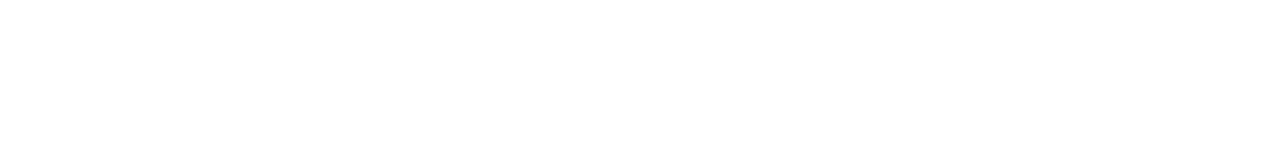
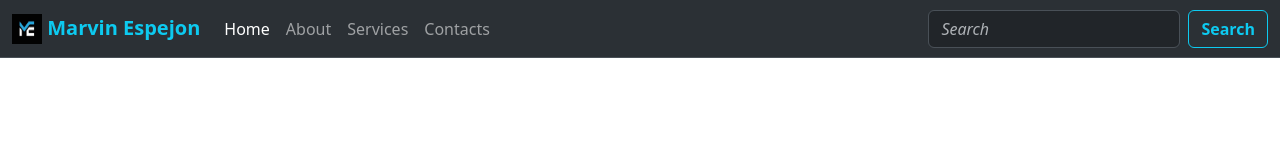
Before and after one commit to nivramnojepse/Bootstrap, a plain HTML site: page bootstrap-practice.html in a window 1280 px wide. Drawn offline with nearby package versions, Linux system fonts and the light colour scheme.

Commit message:
created a navbar

```diff
--- a/bootstrap-practice.html
+++ b/bootstrap-practice.html
@@ -6,9 +6,42 @@
         <link href="https://cdn.jsdelivr.net/npm/bootstrap@5.3.2/dist/css/bootstrap.min.css" rel="stylesheet" integrity="sha384-T3c6CoIi6uLrA9TneNEoa7RxnatzjcDSCmG1MXxSR1GAsXEV/Dwwykc2MPK8M2HN" crossorigin="anonymous">
         <link rel="stylesheet" href="https://cdnjs.cloudflare.com/ajax/libs/font-awesome/6.5.1/css/all.min.css" integrity="sha512-DTOQO9RWCH3ppGqcWaEA1BIZOC6xxalwEsw9c2QQeAIftl+Vegovlnee1c9QX4TctnWMn13TZye+giMm8e2LwA==" crossorigin="anonymous" referrerpolicy="no-referrer" />
         <link href="https://unpkg.com/aos@2.3.1/dist/aos.css" rel="stylesheet">
+        <script src="script.js"></script>
         <title>ME Company</title>
     </head>
     <body>
+        <nav class="autohide navbar navbar-expand-lg bg-body-tertiary bg-dark border-bottom border-body" data-bs-theme="dark" id="navbar">
+            <div class="container-fluid">
+              <button class="navbar-toggler" type="button" data-bs-toggle="collapse" data-bs-target="#toggle" aria-controls="toggle" aria-expanded="false" aria-label="Toggle navigation">
+                <span class="navbar-toggler-icon"></span>
+              </button>
+              <a class="navbar-brand" href="#">
+                <img src="images/marvinlogo.jpg" alt="melogo" width="30" height="30" class="d-inline-block align-text-top">
+                <span class="fw-bold text-info">Marvin Espejon</span>
+                </a>
+              <div class="collapse navbar-collapse" id="toggle">
+                <ul class="navbar-nav me-auto mb-2 mb-lg-0">
+                  <li class="nav-item">
+                    <a class="nav-link active" aria-current="page" href="#home">Home</a>
+                  </li>
+                  <li class="nav-item">
+                    <a class="nav-link" href="#about">About</a>
+                  </li>
+                  <li class="nav-item">
+                    <a class="nav-link" href="#services">Services</a>
+                  </li>
+                  <li class="nav-item">
+                    <a class="nav-link" href="#contacts">Contacts</a>
+                  </li>
+                </ul>
+                <form class="d-flex" role="search">
+                  <input class="form-control me-2 fst-italic" type="search" placeholder="Search" aria-label="Search">
+                  <button class="btn btn-outline-info fw-bold" type="submit">Search</button>
+                </form>
+              </div>
+            </div>
+          </nav>
+
 
 
 
```
